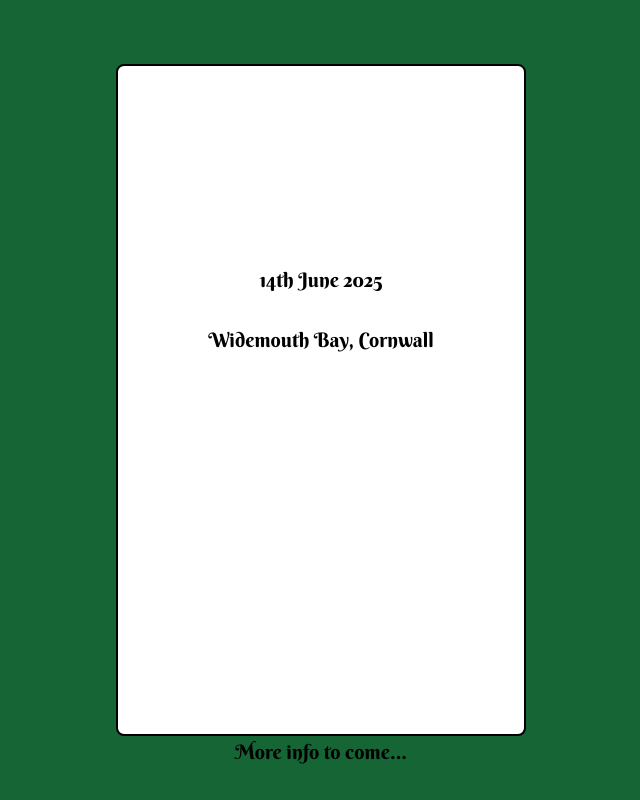
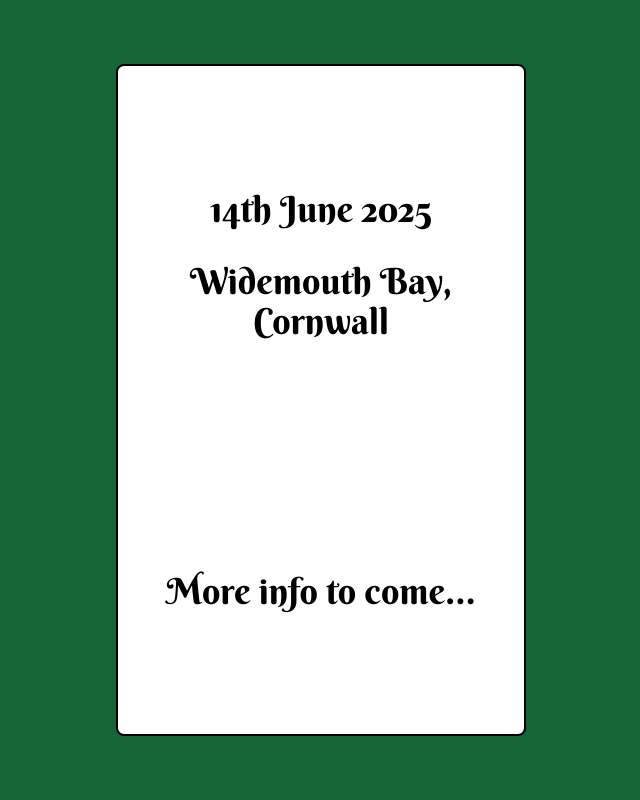
Before and after one commit to LukeStorry/wed, an Astro site: page /info in a window 1280 px wide. Shown: the whole page, without its empty margins (319-959 px from the left). Built offline with nearby package versions, Linux system fonts and the light colour scheme; Astro itself is replaced by a stand-in of ours.

Commit message:
better font spacing on info page

```diff
--- a/src/pages/info.astro
+++ b/src/pages/info.astro
@@ -3,9 +3,13 @@ import Layout from "../layouts/Layout.astro";
 ---
 
 <Layout title="Info" nextPage="/">
-  <div class="text-center mt-48 text-xl">
-    <p class="mt-8">14th June 2025</p>
-    <p class="mt-8">Widemouth Bay, Cornwall</p>
-    <p class="mt-96">More info to come...</p>
+  <div
+    class="text-center flex flex-col justify-around h-full text-2xl sm:text-4xl"
+  >
+    <div>
+      <p>14th June 2025</p>
+      <p class="mt-8">Widemouth Bay, Cornwall</p>
+    </div>
+    <p>More info to come...</p>
   </div>
 </Layout>
```
